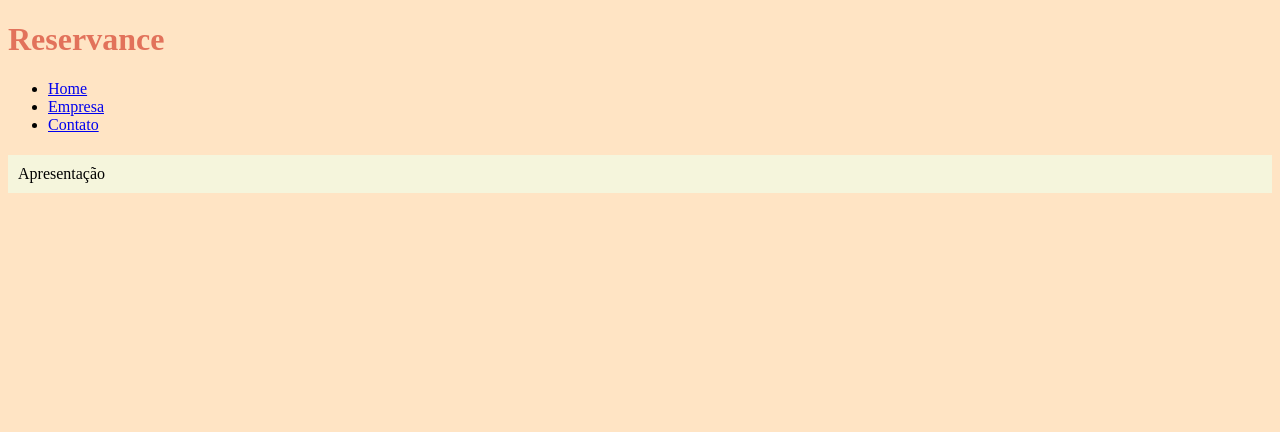
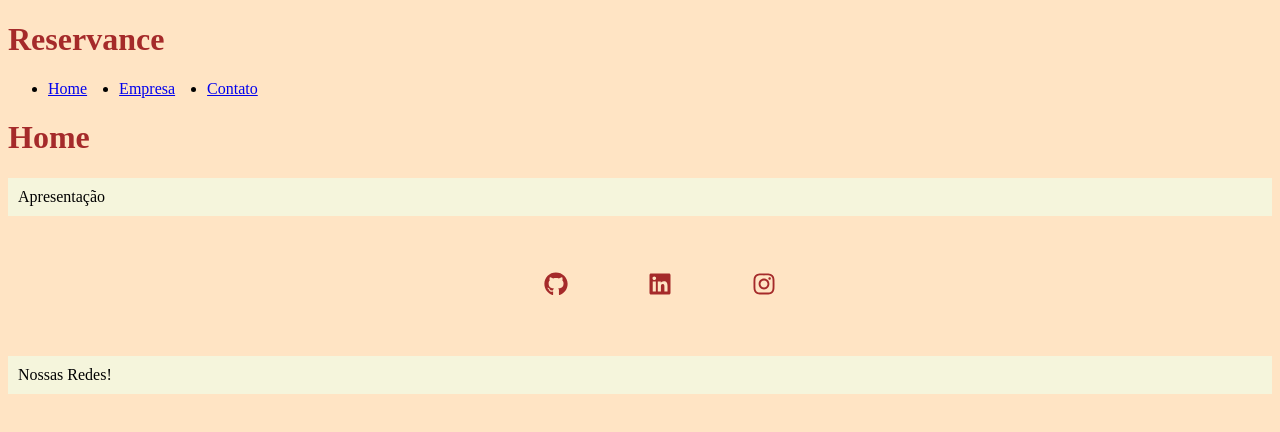
Before and after one commit to TiagoDallecio/Reserve, a React (Create React App) app in the folder reservance/: page / in a window 1280 px wide. Shown: the top 432 px of the page. Built offline with nearby package versions, Linux system fonts and the light colour scheme.

Commit message:
Navbar Footer /CSS

```diff
--- a/reservance/package.json
+++ b/reservance/package.json
@@ -8,7 +8,8 @@
     "@testing-library/user-event": "^13.5.0",
     "react": "^18.2.0",
     "react-dom": "^18.2.0",
-    "react-router-dom": "^5.2.0",
+    "react-icons": "^4.11.0",
+    "react-router-dom": "^6.17.0",
     "react-scripts": "5.0.1",
     "switch": "^0.0.0",
     "web-vitals": "^2.1.4"
--- a/reservance/src/App.js
+++ b/reservance/src/App.js
@@ -1,7 +1,10 @@
-import {BrowserRouter as Router, Switch, Route, Link} from 'react-router-dom'
+import {BrowserRouter as Router, Route, Link, Routes} from 'react-router-dom'
 import Home from './Pages/Home'
 import Contato from './Pages/Contato'
 import Empresa from './Pages/Empresa'
+import Navbar from './components/Layout/Navbar'
+import Footer from './components/Layout/Footer'
+
 const name ='Reservance'
 
 function App() {
@@ -10,28 +13,13 @@ function App() {
       <h1>
         {name}
       </h1>
-      <ul>
-        <li>
-          <Link to="/">Home</Link>
-        </li>
-        <li>
-          <Link to="/Empresa">Empresa</Link>
-        </li>
-        <li>
-          <Link to="/Contato">Contato</Link>
-        </li>
-      </ul>
-      <Switch>
-        <Route exact path="/">
-          <Home />
-        </Route>
-        <Route path="/Empresa">
-          <Empresa />
-        </Route>
-        <Route path="/Contato">
-          <Contato />
-        </Route>
-      </Switch>
+      <Navbar/>
+      <Routes>
+        <Route exact path="/" element={<Home/>} />
+        <Route exact path="/Empresa" element={<Empresa/>} />
+        <Route exact path="/Contato" element={<Contato/>} />
+      </Routes>
+      <Footer/>
     </Router>
   )
 }
--- a/reservance/src/Pages/Contato.js
+++ b/reservance/src/Pages/Contato.js
@@ -4,13 +4,11 @@ function Contato(props){
 
         <>
         <h1>
-            {props.name}
-        </h1>
-        <h1>
             Contato
         </h1>
+
         <p>
-            Apresentaçãoo
+            Apresentação
         </p>
         </>
 
--- a/reservance/src/Pages/Empresa.js
+++ b/reservance/src/Pages/Empresa.js
@@ -4,10 +4,10 @@ function Empresa(props){
 
         <>
         <h1>
-            {props.name}
+            Empresa
         </h1>
         <p>
-            Apresentaçãooo
+            Apresentação
         </p>
         </>
 
--- a/reservance/src/Pages/Home.js
+++ b/reservance/src/Pages/Home.js
@@ -4,7 +4,7 @@ function Home(props){
 
         <>
         <h1>
-            {props.name}
+            Home
         </h1>
 
         <p>
--- /dev/null
+++ b/reservance/src/components/Layout/Footer.js
@@ -0,0 +1,26 @@
+import { FaGithub, FaInstagram, FaLinkedin } from "react-icons/fa";
+import styles from './Footer.module.css'
+
+function Footer(){
+
+return(
+
+    <>
+    <ul className={styles.social_list}>
+        <li>
+            <FaGithub/>
+        </li>
+        <li>
+            <FaLinkedin/>
+        </li>
+        <li>
+            <FaInstagram/>
+        </li>
+    </ul>
+    <p>Nossas Redes!</p>
+    </>
+)
+
+}
+
+export default Footer
--- /dev/null
+++ b/reservance/src/components/Layout/Footer.module.css
@@ -0,0 +1,16 @@
+.social_list{
+    display: flex;
+    justify-content: center;
+    align-items: center;
+    list-style: none;
+}
+
+.social_list li{
+    margin: 2.5em;
+}
+
+.social_list svg{
+    font-size: 1.5em;
+    cursor: pointer;
+    color:brown;
+}
--- /dev/null
+++ b/reservance/src/components/Layout/Navbar.js
@@ -0,0 +1,26 @@
+import {Link} from 'react-router-dom'
+import styles from './Navbar.module.css'
+function Navbar(){
+
+    return(
+
+    <>
+
+    <ul className={styles.list}>
+        <li className={styles.item}>
+          <Link to="/">Home</Link>
+        </li>
+        <li className={styles.item}>
+          <Link to="/Empresa">Empresa</Link>
+        </li>
+        <li className={styles.item}>
+          <Link to="/Contato">Contato</Link>
+        </li>
+      </ul>
+
+    </>
+
+    )
+}
+
+export default Navbar
--- /dev/null
+++ b/reservance/src/components/Layout/Navbar.module.css
@@ -0,0 +1,10 @@
+.list{
+    display: flex;
+    list-style:disc;
+
+}
+
+.item{
+
+    margin-right: 2em;
+}
--- a/reservance/src/index.css
+++ b/reservance/src/index.css
@@ -4,7 +4,7 @@ body {
 
 }
 h1 {
-    color: #e2725b;
+    color: brown;
   }
 p{
   background-color: beige;
```
Also changed, not shown: 1 other file (tests, documents, lock files or other folders).
